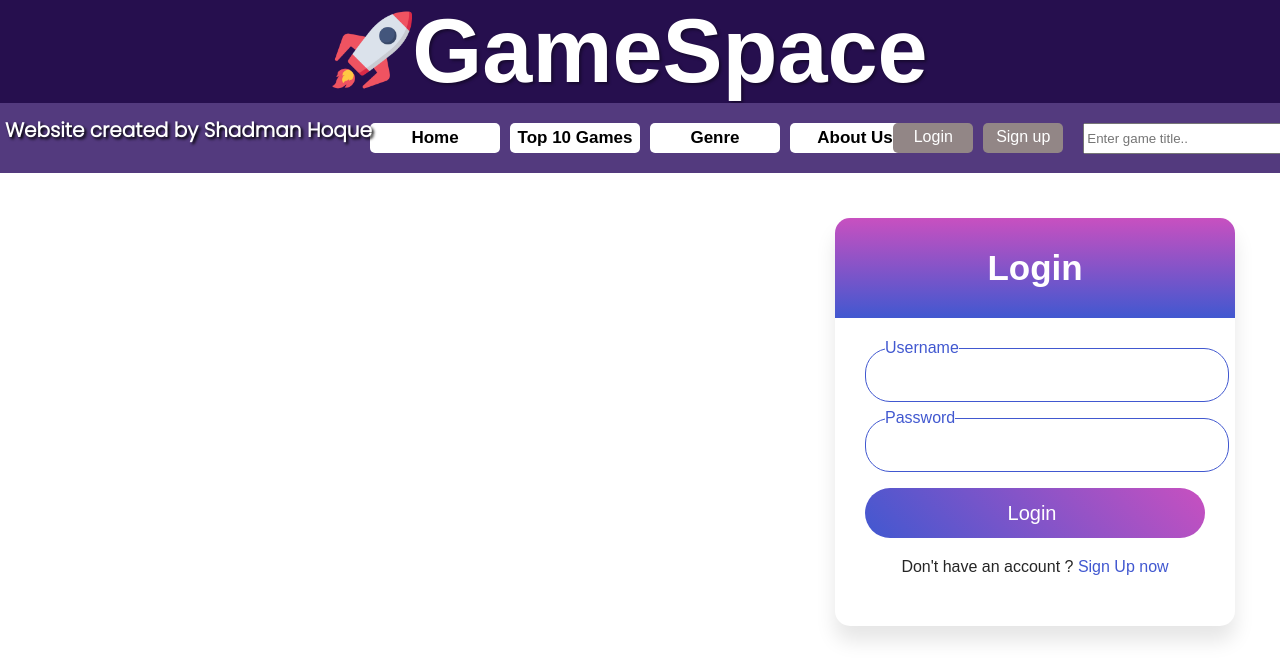
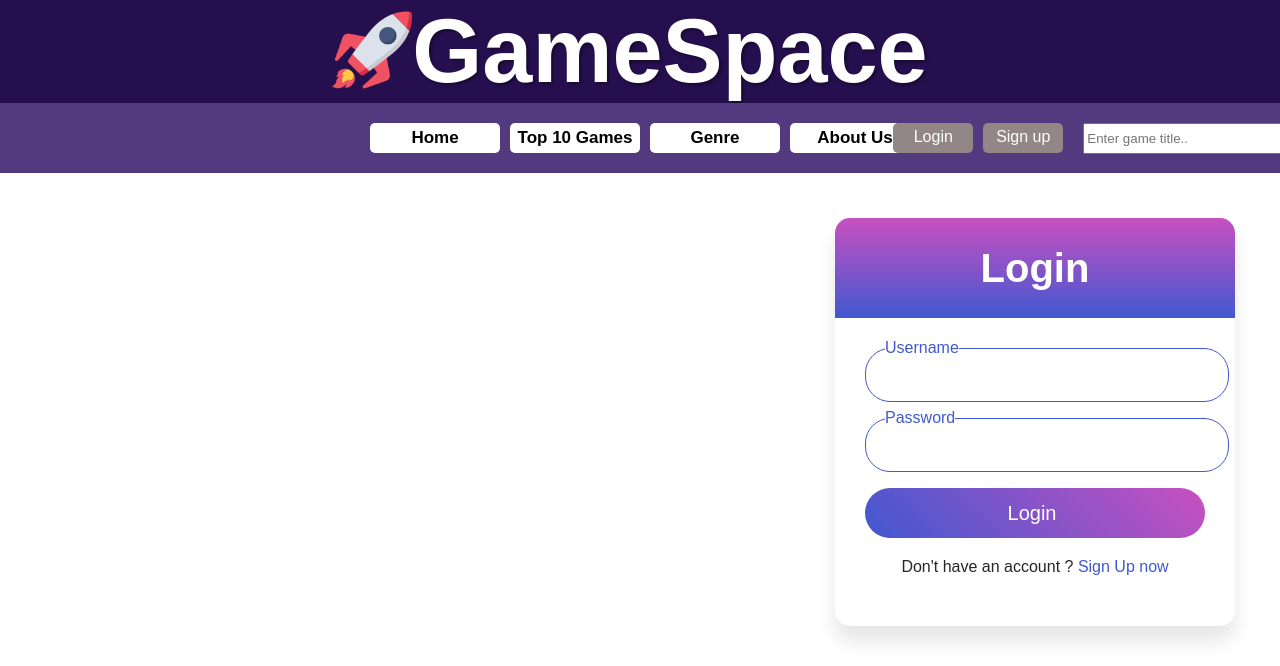
Before and after one commit to shadhoq26/GameSpace, a PHP site: page /Loginpage.php in a window 1280 px wide. Shown: the top 666 px of the page. Run offline with PHP 8.4, Linux system fonts and the light colour scheme.

Commit message:
commented out watermark

```diff
--- a/css/index.css
+++ b/css/index.css
@@ -97,7 +97,7 @@
     height: 50%;
  }
 
- #watermark{
+ /* #watermark{
    position: fixed;
    margin-left: 5px;
    color: rgb(255, 255, 255);
@@ -107,7 +107,7 @@
    font-size: 20px;
    font-family:'Poppins';
    text-shadow: 2px 2px 3px rgb(0, 0, 0);
-}
+} */
 
 .block {
    width: 300px;
--- a/css/loginpage.css
+++ b/css/loginpage.css
@@ -8,7 +8,7 @@
   margin-right: 835px;
 }
 .wrapper .title{
-  font-size: 35px;
+  font-size: 40px;
   font-weight: 600;
   text-align: center;
   line-height: 100px;
--- a/header.php
+++ b/header.php
@@ -10,7 +10,7 @@
         <link href="https://fonts.googleapis.com/css2?family=Poppins:wght@300&display=swap" rel="stylesheet">
     </head>
     <body>
-        <h2 id="watermark"> Website created by Shadman Hoque </h2>
+        <!-- <h2 id="watermark"> Website created by Shadman Hoque </h2>       -->
         <div class = "header">
             <div id= "titleContainer">
                 <img id="GameSpaceLogo" src="resources/spaceship1.png">
```
